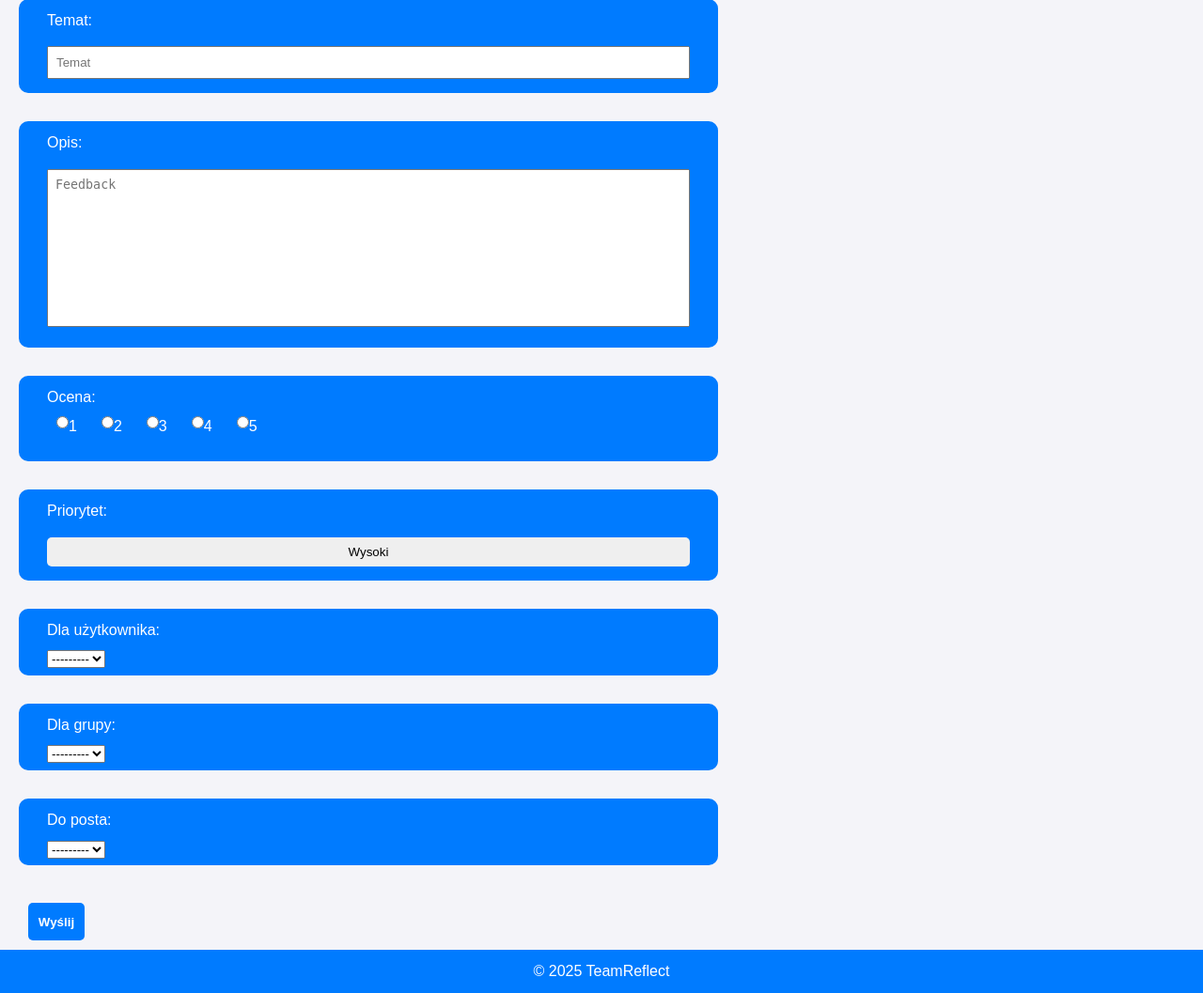
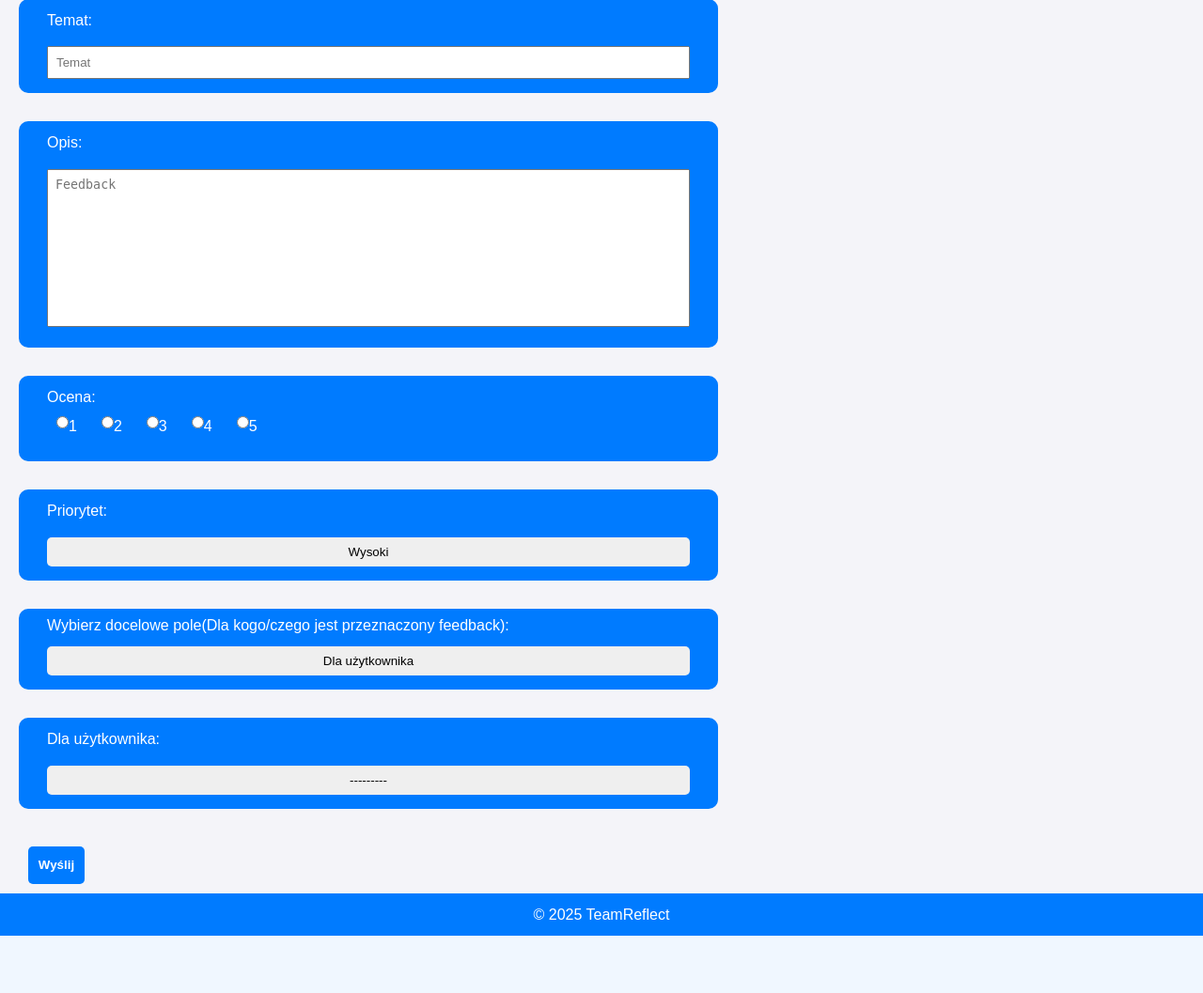
Before and after one commit to GreenAvian/TeamReflect_zut_project, a Django app: page /feedback/form/ in a window 1280 px wide. Shown: the part 129-1186 px from the top of the page at 94% size. After the commit the page ends 1125 px from the top, so only its background shows below. Run offline with Django 5.2, Linux system fonts and the light colour scheme; data that the repository does not hold is empty.

Commit message:
Added prefilling and hiding target fields for the feedback form

```diff
--- a/TeamReflectApp/forms.py
+++ b/TeamReflectApp/forms.py
@@ -45,21 +45,21 @@ class FeedbackForm(forms.ModelForm):
         # Fields for foreign key relationships
     for_post = forms.ModelChoiceField(
         queryset=LeaderPost.objects.all(),
-        widget=forms.Select(attrs={'class': 'feedback-for-post-form'}),
+        widget=forms.Select(attrs={'class': 'feedback-priority-form'}), #TODO - Rename this priority form to something more generic
         label="For Post",
         required=False
     )
 
     for_user = forms.ModelChoiceField(
         queryset=User.objects.all(),
-        widget=forms.Select(attrs={'class': 'feedback-for-user-form'}),
+        widget=forms.Select(attrs={'class': 'feedback-priority-form'}),
         label="For User",
         required=False
     )
 
     for_group = forms.ModelChoiceField(
         queryset=Group.objects.all(),
-        widget=forms.Select(attrs={'class': 'feedback-for-group-form'}),
+        widget=forms.Select(attrs={'class': 'feedback-priority-form'}),
         label="For Group",
         required=False
     )
--- a/TeamReflectApp/static/css/styles.css
+++ b/TeamReflectApp/static/css/styles.css
@@ -251,9 +251,6 @@ a {
     width: 100%;
     padding: 8px;
     margin: 10px 0;
-}
-
-.feedback-priority-form {
     text-align: center;
     border-radius: 5px;
     outline:none;
--- a/TeamReflectApp/templates/feedback_form.html
+++ b/TeamReflectApp/templates/feedback_form.html
@@ -31,20 +31,31 @@
       {{ form.priority }}
   </div>
 
+    {% comment %} TODO -- A user can fill multiple of these target fields, fix that {% endcomment %}
+    <!-- Dropdown for selecting which field to display -->
+    <div class="feedback-form-row feedback-form-dropdown">
+        <label for="target_field">Wybierz docelowe pole(Dla kogo/czego jest przeznaczony feedback):</label>
+        <select id="target_field" class="feedback-priority-form" name="target_field">
+            <option value="user">Dla użytkownika</option>
+            <option value="group">Dla grupy</option>
+            <option value="post">Do posta</option>
+        </select>
+    </div>
+
     <!-- Shockingly Easy To Implement User Field -->
-    <div class="feedback-form-row feedback-form-priority">
+    <div id="feedback-form-target-user" class="feedback-form-row">
         <label class="feedback-title-label" for="{{ form.for_user.id_for_label }}">Dla użytkownika:</label>
         {{ form.for_user }}
     </div>
 
     <!-- Shockingly Easy To Implement Group Field -->
-    <div class="feedback-form-row feedback-form-priority">
+    <div id="feedback-form-target-group" class="feedback-form-row">
         <label class="feedback-title-label" for="{{ form.for_group.id_for_label }}">Dla grupy:</label>
         {{ form.for_group }}
     </div>
 
     <!-- Shockingly Easy To Implement Post Field -->
-    <div class="feedback-form-row feedback-form-priority">
+    <div id="feedback-form-target-post" class="feedback-form-row">
         <label class="feedback-title-label" for="{{ form.for_post.id_for_label }}">Do posta:</label>
         {{ form.for_post }}
     </div>
--- a/TeamReflectApp/templates/post_list.html
+++ b/TeamReflectApp/templates/post_list.html
@@ -5,8 +5,7 @@
 {% block content %}
 <div class="post-list-container">
 
-        <h1 class="post-list-title">Lista Postów</h1>
-
+    <h1 class="post-list-title">Lista Postów</h1>
 
     {% if posts %}
             <ul class="post-list">
@@ -17,7 +16,6 @@
                             <p class="post-name">{{ post.topic }}</p>
 
                             <p class="post-content">{{ post.content }}</p>
-
                     </li>
                 </a>
                 {% endfor %}
--- a/TeamReflectApp/urls.py
+++ b/TeamReflectApp/urls.py
@@ -8,6 +8,7 @@ from django.conf.urls.static import static
 urlpatterns = [
     path("", TemplateView.as_view(template_name="home.html"), name="home"),
     path("feedback/form/", views.get_feedback, name = 'get_feedback'),
+    path("feedback/form/partfill", lambda request: views.get_feedback(request, is_prefilled=True),  name = 'get_feedback_partfill'),
     path("feedback/list/", views.result_feedbacks, name = 'result_feedbacks'),
     path('feedback/<int:id_feedback>/', views.feedback_view, name='feedback_view'),
     path("signup/", SignUpView.as_view(), name="signup"),
--- a/TeamReflectApp/views.py
+++ b/TeamReflectApp/views.py
@@ -126,18 +126,41 @@ def delete_group(request, group_id):
     group.delete()
     return redirect('group_list')
 
-def get_feedback(request): # TODO - Rename this function I swear to God
-    # if this is a POST request we need to process the form data
+def get_feedback(request, is_prefilled = False): # TODO - Rename this function later
     if request.method == "POST":
-        # create a form instance and populate it with data from the request:
-        form = FeedbackForm(request.POST)
-        if form.is_valid():
-            # If you don't do it this way it won't work
-            feedback = form.save(commit=False)
-            feedback.created_by = request.user
-            feedback.save()
-            return HttpResponseRedirect(reverse('result_feedbacks'))
-    # GET
+        if (not is_prefilled): # Check if we're allowed to make a simple empty form like God intended
+            # create a form instance and populate it with data from the request:
+            form = FeedbackForm(request.POST)
+            if form.is_valid():
+                # If you don't do it this way it won't work
+                feedback = form.save(commit=False)
+                feedback.created_by = request.user
+                feedback.save()
+                return HttpResponseRedirect(reverse('result_feedbacks'))
+        else: # Sadly, we have to fill some fields
+            prefilled_field = request.POST.get('field')
+            prefilled_val = request.POST.get('prefilled_val')
+            if prefilled_field == "for_post":
+                related_instance = get_object_or_404(LeaderPost, id_post=prefilled_val) # Can't just fill the field with an ID, you gotta grab the object instance
+                form = FeedbackForm(initial={
+                    'created_by': request.user.username,
+                    prefilled_field: related_instance,
+                })
+            elif prefilled_field == "for_user":
+                related_instance = get_object_or_404(User, id=prefilled_val)
+                form = FeedbackForm(initial={
+                    'created_by': request.user.username,
+                    prefilled_field: related_instance,
+                })
+            elif prefilled_field == "for_group":
+                related_instance = get_object_or_404(Group, id=prefilled_val)
+                form = FeedbackForm(initial={
+                    'created_by': request.user.username,
+                    prefilled_field: related_instance,
+                })
+            else:
+                raise PermissionDenied("You are trying to fill a column that doesn't exist")
+    # On normal GET
     else:
         form = FeedbackForm(initial={'created_by': request.user.username})
 
--- a/static/js/script.js
+++ b/static/js/script.js
@@ -1,3 +1,36 @@
+// Hides/shows the for_target fields in feedback creation
+document.addEventListener('DOMContentLoaded', function() {
+    const targetFieldDropdown = document.getElementById('target_field');
+
+    // Function to show the selected field and hide others
+    function updateVisibleField() {
+        const selectedValue = targetFieldDropdown.value;
+        // Declare field vars
+        var targer_user_field = document.getElementById('feedback-form-target-user')
+        var targer_group_field = document.getElementById('feedback-form-target-group')
+        var targer_post_field = document.getElementById('feedback-form-target-post')
+        // Hide all fields
+        targer_user_field.style.display = 'none';
+        targer_group_field.style.display = 'none';
+        targer_post_field.style.display = 'none';
+
+        // Show the selected field
+        if (selectedValue === 'user') {
+            targer_user_field.style.display = 'block';
+        } else if (selectedValue === 'group') {
+            targer_group_field.style.display = 'block';
+        } else if (selectedValue === 'post') {
+            targer_post_field.style.display = 'block';
+        }
+    }
+
+    // Update the visible field when the dropdown selection changes
+    targetFieldDropdown.addEventListener('change', updateVisibleField);
+
+    // Initial field display based on the default dropdown value
+    updateVisibleField();
+});
+
 //      Renders the add feedback button
 document.addEventListener('DOMContentLoaded', () => {
     if (window.location.pathname.includes('/feedback/') && !window.location.pathname.includes('/feedback/form')) {
```
Also changed, not shown: TeamReflectApp/templates/group_post.html (+8 -0 lines).
